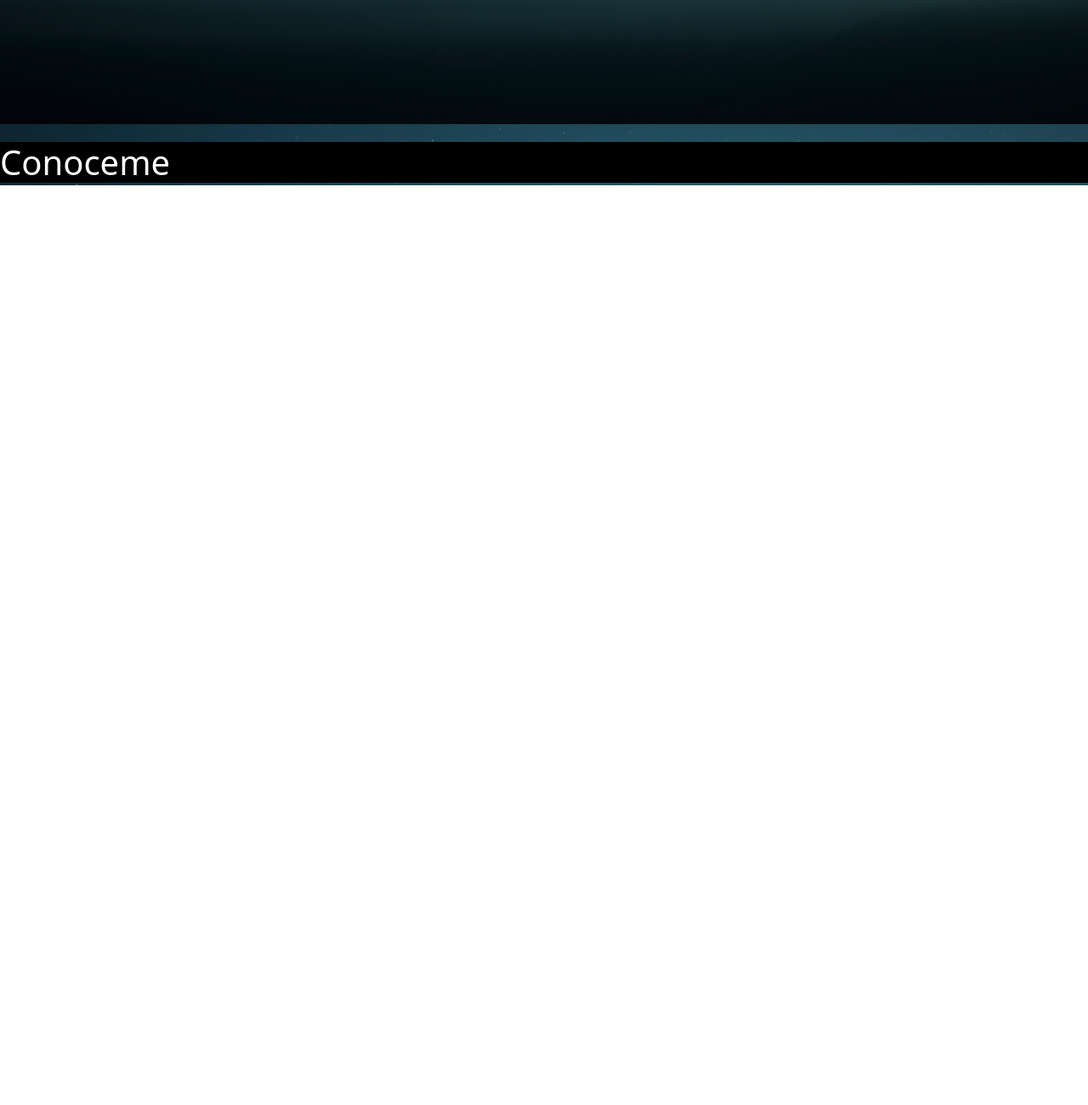
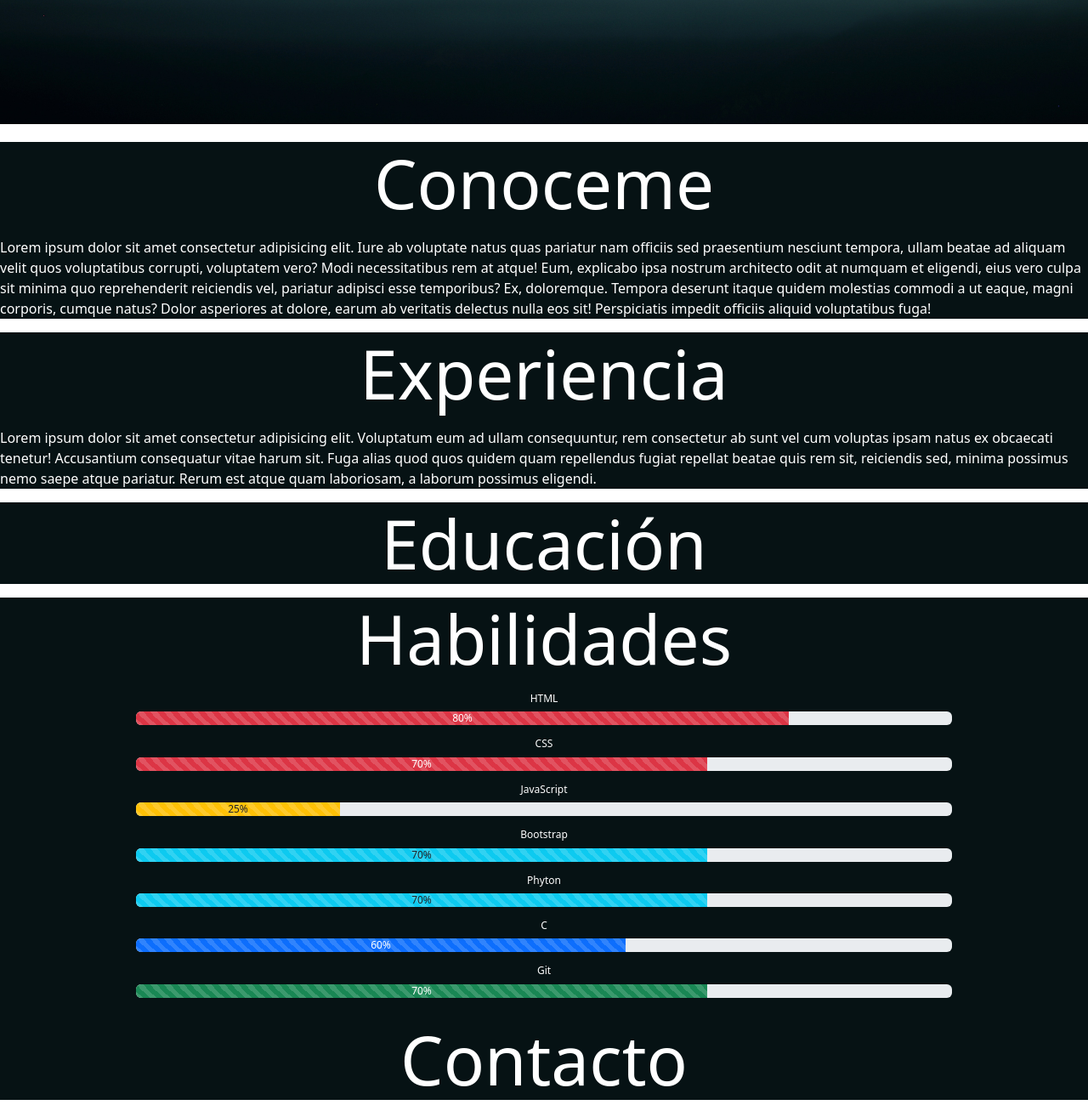
Before and after one commit to TomasFlorentin/portfolio-FrontEnd2, a plain HTML site: page index.html in a window 1280 px wide. Shown: the part 659-1959 px from the top of the page at 85% size. Before the commit the page ends 877 px from the top, so only its background shows below. Drawn offline with nearby package versions, Linux system fonts and the light colour scheme.

Commit message:
Seccion Habilidades y otras secciones

```diff
--- a/index.html
+++ b/index.html
@@ -44,16 +44,16 @@
                         <a class="nav-link" href="#conoceme">Conoceme</a>
                     </li>
                     <li class="nav-item">
-                        <a class="nav-link" href="#">Experiencia</a>
+                        <a class="nav-link" href="#experiencia">Experiencia</a>
                     </li>
                     <li class="nav-item">
-                        <a class="nav-link" href="#">Educación</a>
+                        <a class="nav-link" href="#educacion">Educación</a>
                     </li>
                     <li class="nav-item">
-                        <a class="nav-link" href="#">Habilidades</a>
+                        <a class="nav-link" href="#habilidades">Habilidades</a>
                     </li>
                     <li class="nav-item">
-                        <a class="nav-link" href="#">Contacto</a>
+                        <a class="nav-link" href="#contacto">Contacto</a>
                     </li>
                     <!-- Redes Sociales -->
                     <li class="nav-item red-social">
@@ -89,12 +89,72 @@
             Lorem ipsum dolor sit amet consectetur <br /> adipisicing elit. Officiis, reiciendis?
         </p>
     </section>
-    <!-- Fin Pagina Inicio -->
+
     <!-- Sección "Conoceme" -->
-    <div id="conoceme">
-        <h1>Conoceme</h1>
+    <section id="conoceme">
+        <h1 class="titulos display-1">Conoceme</h1>
+        <p>Lorem ipsum dolor sit amet consectetur adipisicing elit. Iure ab voluptate natus quas pariatur nam officiis sed praesentium nesciunt tempora, ullam beatae ad aliquam velit quos voluptatibus corrupti, voluptatem vero?
+        Modi necessitatibus rem at atque! Eum, explicabo ipsa nostrum architecto odit at numquam et eligendi, eius vero culpa sit minima quo reprehenderit reiciendis vel, pariatur adipisci esse temporibus? Ex, doloremque.
+        Tempora deserunt itaque quidem molestias commodi a ut eaque, magni corporis, cumque natus? Dolor asperiores at dolore, earum ab veritatis delectus nulla eos sit! Perspiciatis impedit officiis aliquid voluptatibus fuga!</p>
+    </section>
 
-    </div>
+    <!-- Sección "experiencia" -->
+    <section id="experiencia">
+        <h1 class="titulos display-1">Experiencia</h1>
+        <p>Lorem ipsum dolor sit amet consectetur adipisicing elit. Voluptatum eum ad ullam consequuntur, rem consectetur ab sunt vel cum voluptas ipsam natus ex obcaecati tenetur! Accusantium consequatur vitae harum sit.
+        Fuga alias quod quos quidem quam repellendus fugiat repellat beatae quis rem sit, reiciendis sed, minima possimus nemo saepe atque pariatur. Rerum est atque quam laboriosam, a laborum possimus eligendi.</p>
+
+    </section>
+
+    <!-- Sección "educación" -->
+    <section id="educacion" >
+        <h1 class="titulos display-1">Educación</h1>
+
+    </section>
+
+    <!-- Sección "habilidades" -->
+    <section id="habilidades" >
+        <h1 class="titulos display-1">Habilidades</h1>
+
+        <!-- Barra de Habilidades -->
+        <div class="box-habilidades">
+            <h2 class="titulos-habilidades">HTML</h2>
+            <div class="progress" role="progressbar" aria-label="Animated striped example" aria-valuenow="80" aria-valuemin="0" aria-valuemax="100">
+                <div class="progress-bar progress-bar-striped progress-bar-animated bg-danger" style="width: 80%">80%</div>
+            </div>
+            <h2 class="titulos-habilidades">CSS</h2>
+            <div class="progress" role="progressbar" aria-label="Animated striped example" aria-valuenow="70" aria-valuemin="0" aria-valuemax="100">
+                <div class="progress-bar progress-bar-striped progress-bar-animated bg-danger" style="width: 70%">70%</div>
+            </div>
+            <h2 class="titulos-habilidades">JavaScript</h2>
+            <div class="progress" role="progressbar" aria-label="Animated striped example" aria-valuenow="25" aria-valuemin="0" aria-valuemax="100">
+                <div class="progress-bar progress-bar-striped progress-bar-animated bg-warning text-dark" style="width: 25%">25%</div>
+            </div>
+            <h2 class="titulos-habilidades">Bootstrap</h2>
+            <div class="progress" role="progressbar" aria-label="Animated striped example" aria-valuenow="70" aria-valuemin="0" aria-valuemax="100">
+                <div class="progress-bar progress-bar-striped progress-bar-animated bg-info text-dark" style="width: 70%">70%</div>
+            </div>
+            <h2 class="titulos-habilidades">Phyton</h2>
+            <div class="progress" role="progressbar" aria-label="Animated striped example" aria-valuenow="70" aria-valuemin="0" aria-valuemax="100">
+                <div class="progress-bar progress-bar-striped progress-bar-animated bg-info text-dark" style="width: 70%">70%</div>
+            </div>
+            <h2 class="titulos-habilidades">C</h2>
+            <div class="progress" role="progressbar" aria-label="Animated striped example" aria-valuenow="60" aria-valuemin="0" aria-valuemax="100">
+                <div class="progress-bar progress-bar-striped progress-bar-animated" style="width: 60%">60%</div>
+            </div>
+            <h2 class="titulos-habilidades">Git</h2>
+            <div class="progress" role="progressbar" aria-label="Animated striped example" aria-valuenow="70" aria-valuemin="0" aria-valuemax="100">
+                <div class="progress-bar progress-bar-striped progress-bar-animated bg-success" style="width: 70%">70%</div>
+            </div>
+            <br>
+        </div>
+
+    </section>
+
+    <!-- Sección Contacto -->
+    <section id="contacto">
+        <h1 class="titulos display-1">Contacto</h1>
+    </section>
 
 
 
--- a/styles.css
+++ b/styles.css
@@ -18,7 +18,6 @@
 .nav-item a:hover{
     color: #fff;
 }
-/* Fin Links Navbar */
 
 /* Boton Login */
 .boton-login{
@@ -39,7 +38,6 @@
     color: #fff;
 }
 
-/* Fin Boton Login */
 /* Banner */
 body{
     height: 100vh;
@@ -47,8 +45,9 @@ body{
     background-image: url(/assets/img/Imagen\ Banner.jpg);
     background-size: cover;
     background-position: center;
+    background-repeat: no-repeat;
 }
-/* Fin Banner */
+
 /* Texto Bienvenida */
 section#inicio {
     height: calc(100vh - 60px);
@@ -66,8 +65,54 @@ section#inicio {
 }
 /* Fin Texto Bienvenida */
 
+/* Titulos */
+.titulos{
+    color: #fff;
+    font-size: 3rem;
+    margin-bottom: 1rem;
+    justify-content: center;
+    text-align: center;
+}
+
 /* Conoceme */
 #conoceme{
-    background-color: black;
-    color: white;
+    background-color: #061214;
+    color: white;;
+
 }
+
+/* Experiencia */
+#experiencia{
+    background-color: #061214;
+    color: #fff;
+}
+
+/* Educación */
+#educacion{
+    background-color: #061214;
+}
+
+/* Habilidades */
+#habilidades{
+    background-color: #061214;
+}
+
+.box-habilidades{
+    margin-right: 160px;
+    margin-left: 160px;
+}
+
+.titulos-habilidades{
+    color: #fff;
+    font-size: 12px;
+    align-items: center;
+    justify-content: center;
+    text-align: center;
+    margin-top: 15px;
+}
+
+
+/* Contacto */
+#contacto{
+    background-color: #061214;
+}
```
